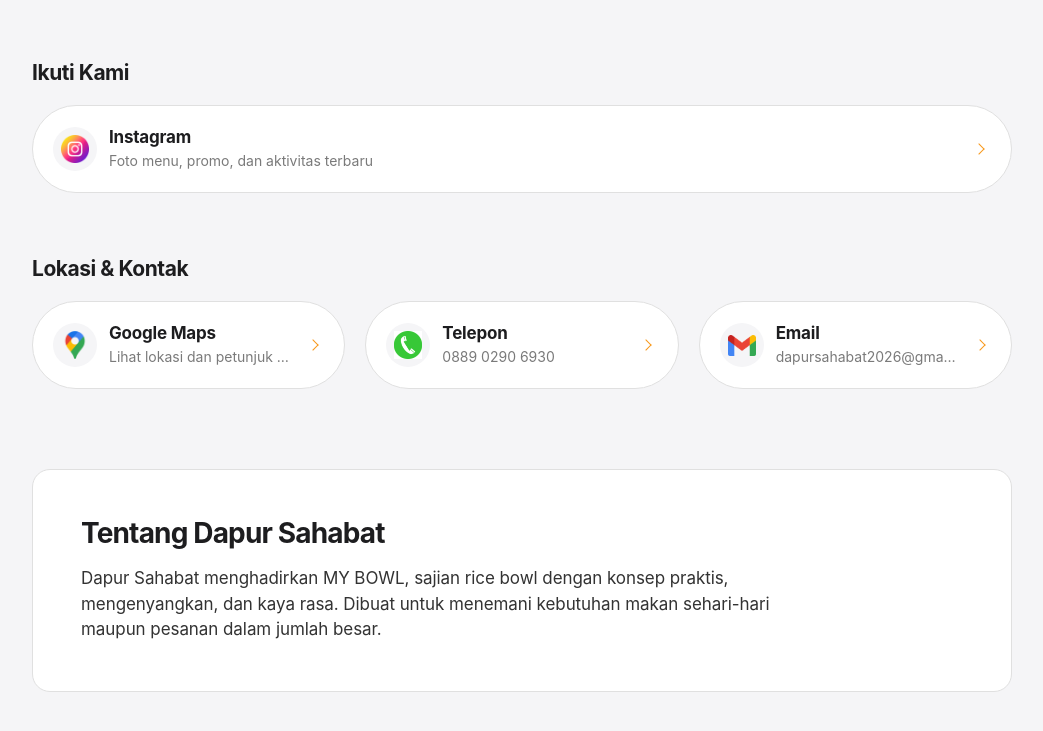
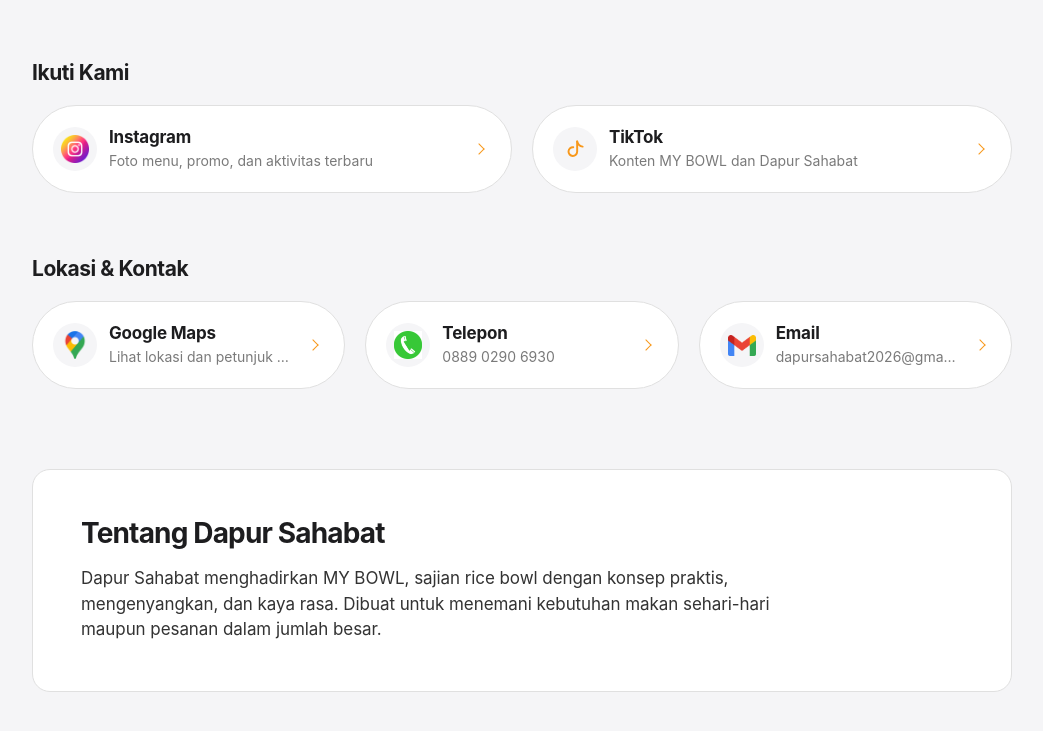
Before and after one commit to dapursahabat/MyBowl-Linktree, a plain HTML site: page index.html in a window 1280 px wide. Shown: the part 1369-2100 px from the top of the page, without its empty margins (118-1161 px from the left). Drawn offline with Linux system fonts and the light colour scheme.

Commit message:
add TikTok links and update icon styles

```diff
--- a/index.html
+++ b/index.html
@@ -75,7 +75,10 @@
         "telephone": "+6288902906930",
         "email": "dapursahabat2026@gmail.com",
         "servesCuisine": ["Rice Bowl", "Indonesian Food"],
-        "sameAs": ["https://www.instagram.com/dapursahabat__"]
+        "sameAs": [
+          "https://www.instagram.com/dapursahabat__",
+          "https://www.tiktok.com/@dapursahabat__"
+        ]
       }
     </script>
   </head>
@@ -277,6 +280,33 @@
 
             <span class="link-card__arrow" aria-hidden="true"></span>
           </a>
+
+          <a
+            class="link-card"
+            href="https://www.tiktok.com/@dapursahabat__"
+            aria-label="TikTok Dapur Sahabat"
+          >
+            <span class="link-card__icon" aria-hidden="true">
+              <svg
+                class="link-card__icon-svg"
+                viewBox="0 0 24 24"
+                aria-hidden="true"
+              >
+                <path d="M14 5v9.4a4 4 0 1 1-3.6-4" />
+                <path d="M14 5c.7 2.7 2.3 4.4 5 4.8" />
+              </svg>
+            </span>
+
+            <span class="link-card__content">
+              <strong class="link-card__title">TikTok</strong>
+
+              <span class="link-card__description">
+                Konten MY BOWL dan Dapur Sahabat
+              </span>
+            </span>
+
+            <span class="link-card__arrow" aria-hidden="true"></span>
+          </a>
         </div>
       </section>
 
@@ -427,6 +457,16 @@
           </a>
 
           <a
+            href="https://www.tiktok.com/@dapursahabat__"
+            aria-label="TikTok Dapur Sahabat"
+          >
+            <svg class="site-footer__icon" viewBox="0 0 24 24" aria-hidden="true">
+              <path d="M14 5v9.4a4 4 0 1 1-3.6-4" />
+              <path d="M14 5c.7 2.7 2.3 4.4 5 4.8" />
+            </svg>
+          </a>
+
+          <a
             href="https://maps.app.goo.gl/cgDK9oEHrFG4eELp7"
             aria-label="Lokasi Dapur Sahabat"
           >
--- a/styles.css
+++ b/styles.css
@@ -351,6 +351,17 @@ a:focus-visible {
   height: 28px;
 
   object-fit: contain;
+}
+
+.link-card__icon-svg {
+  width: 26px;
+  height: 26px;
+
+  fill: none;
+  stroke: var(--color-primary);
+  stroke-linecap: round;
+  stroke-linejoin: round;
+  stroke-width: 1.8;
 }
 
 .link-card__content {
```
